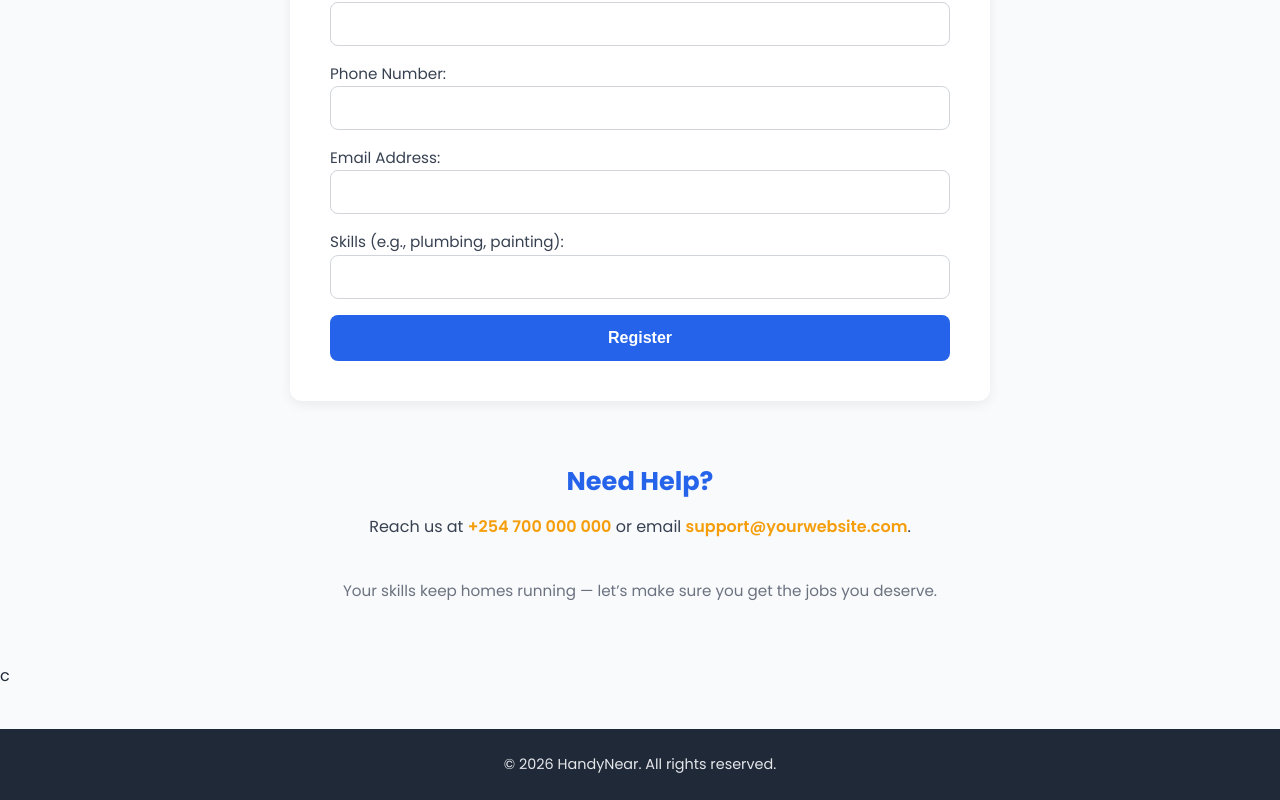
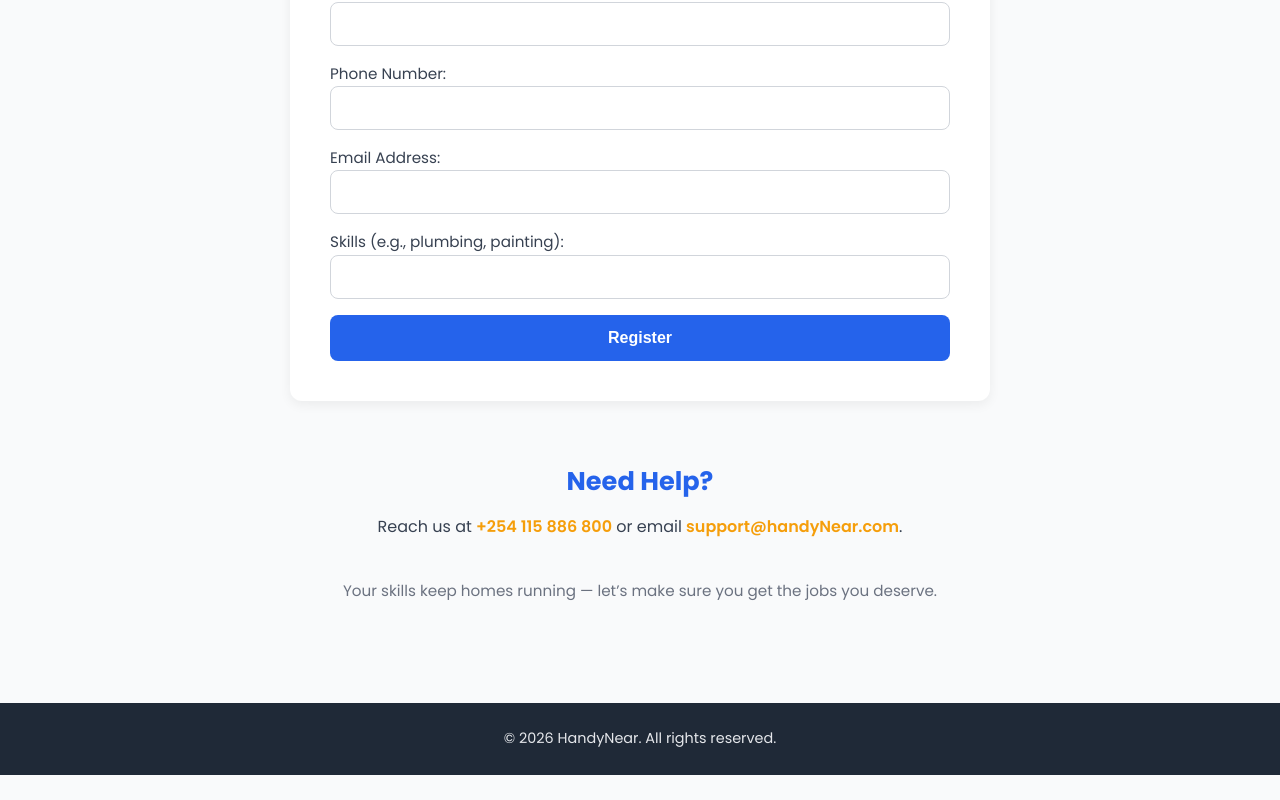
Before and after one commit to Akipxxy/handynear, a React (Create React App) app: page /contact in a window 1280 px wide. Shown: the part 799-1599 px from the top of the page. After the commit the page ends 1574 px from the top, so only its background shows below. Built offline with nearby package versions, Linux system fonts and the light colour scheme.

Commit message:
Contact Page

```diff
--- a/src/pages/contact.js
+++ b/src/pages/contact.js
@@ -71,8 +71,8 @@ const Contact = () => {
       <section className="contact-info">
         <h2>Need Help?</h2>
         <p>
-          Reach us at <a href="tel:+254700000000">+254 700 000 000</a> or email{" "}
-          <a href="mailto:support@yourwebsite.com">support@yourwebsite.com</a>.
+          Reach us at <a href="tel:+254115886800">+254 115 886 800</a> or email{" "}
+          <a href="mailto:support@yourhandyNear.com">support@handyNear.com</a>.
         </p>
       </section>
 
@@ -82,7 +82,7 @@ const Contact = () => {
           deserve.
         </p>
       </footer>
-    </div>c
+    </div>
 
 
       </main>
```
